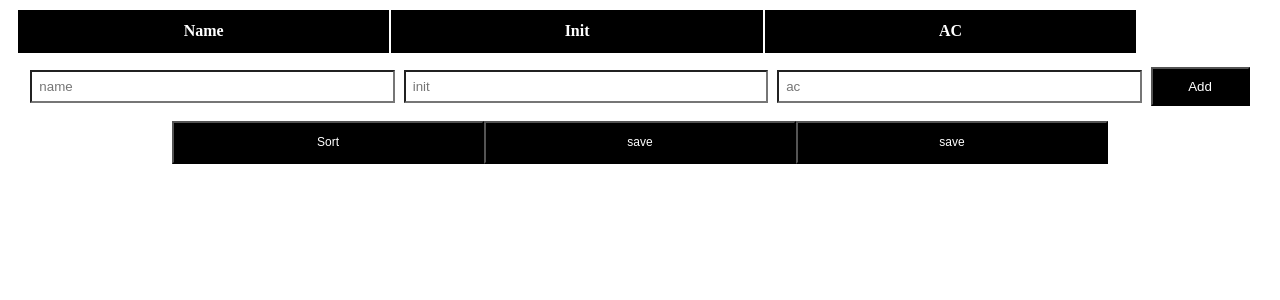
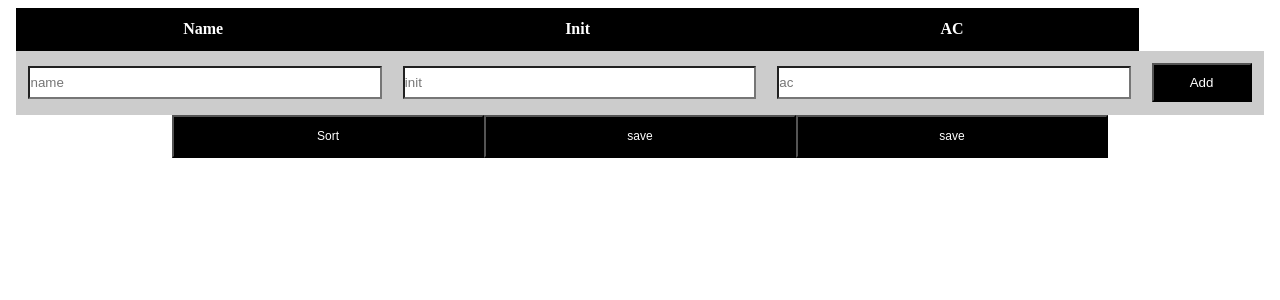
Before and after one commit to MarcosLaydner/initiative_tracker, a React (Create React App) app: page / in a window 1280 px wide. Shown: the top 300 px of the page. Built offline with nearby package versions, Linux system fonts and the light colour scheme.

Commit message:
style changes

```diff
--- a/src/App.js
+++ b/src/App.js
@@ -51,7 +51,8 @@ export default function App() {
         <tbody>
         {characters.map(character => (
               <Character id={generateId} name={character.name} init={character.init} ac={character.ac}
-              removeFunction ={removeCharacter}/>
+              removeFunction ={removeCharacter}
+              updateFunction ={0}/>
           ))}
         </tbody>
 
--- a/src/styles.js
+++ b/src/styles.js
@@ -8,6 +8,8 @@ export const Main = styled.body`
 `;
 
 export const InitiativeTable = styled.table`
+
+    border-spacing: 0;
 
     thead>tr>th {
         background-color: black;
@@ -25,7 +27,7 @@ export const InitiativeTable = styled.table`
     }
 
     tbody>tr>td {
-        padding: 0.5%;
+        padding: 0.5% 1%;
     }
 
     tfoot>tr>td {
@@ -33,9 +35,9 @@ export const InitiativeTable = styled.table`
         width: 30%;
     }
 
-    tfoot>tr>td>input {
+    input {
         width: 100%;
-        padding: 2%;
+        padding: 2% 0;
         border-radius: 0;
     }
 
@@ -44,6 +46,10 @@ export const InitiativeTable = styled.table`
         color: white;
         width: 100%;
         padding: 10%
+    }
+
+    tfoot {
+        background-color: #ccc;
     }
 `;
 
```
